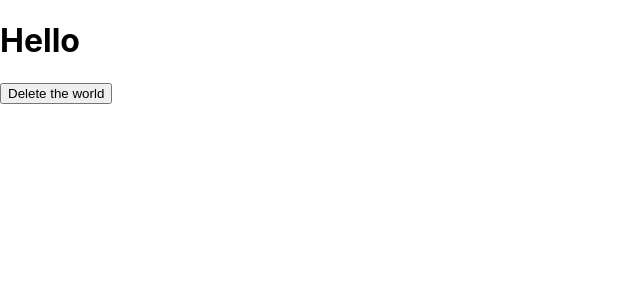
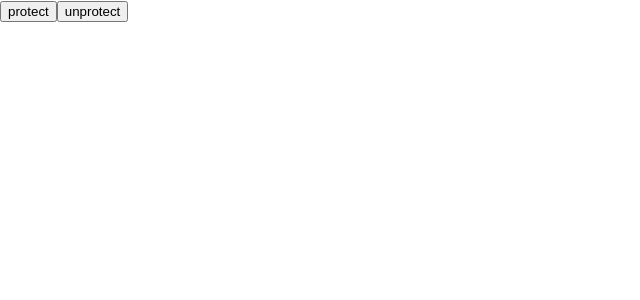
Before and after one commit to rkdls8268/react_hooks, a React (Create React App) app in the folder react_hooks/: page / in a window 1280 px wide. Shown: the top 300 px of the page, without its empty margins (0-640 px from the left). Built offline with nearby package versions, Linux system fonts and the light colour scheme.

Commit message:
add: usePreventLeave

```diff
--- a/react_hooks/src/index.js
+++ b/react_hooks/src/index.js
@@ -2,7 +2,7 @@
 import ReactDOM from 'react-dom';
 import './index.css';
 // import App from './App';
-import App from './useEffect/useConfirm';
+import App from './useEffect/usePreventLeave';
 import reportWebVitals from './reportWebVitals';
 
 ReactDOM.render(
--- /dev/null
+++ b/react_hooks/src/useEffect/usePreventLeave.js
@@ -0,0 +1,31 @@
+import React from "react";
+
+const usePreventLeave = () => {
+    const listener = (event) => {
+        event.preventDefault();
+        event.returnValue = " "; // 이거 안넣어주면 안되는데 이유가 뭘까?
+    }
+    // API에 뭔가를 보냈고 사람들이 닫지 않기를 바란다면 이걸 보호할 수 있게 활성화
+    const enablePrevent = () => {
+        window.addEventListener("beforeunload", listener);
+    }
+    // API가 응답을 해서 괜찮은 상태라면 닫는걸 신경쓰지 않아도 됨. 즉, 보호 활성화 X
+    const disablePrevent = () => {
+        window.removeEventListener("beforeunload", listener);
+    }
+
+    return { enablePrevent, disablePrevent };
+}
+
+const App = () => {
+    const {enablePrevent, disablePrevent} = usePreventLeave();
+
+    return (
+        <div>
+            <button onClick={enablePrevent}>protect</button>
+            <button onClick={disablePrevent}>unprotect</button>
+        </div>
+    );
+};
+
+export default App;
```
